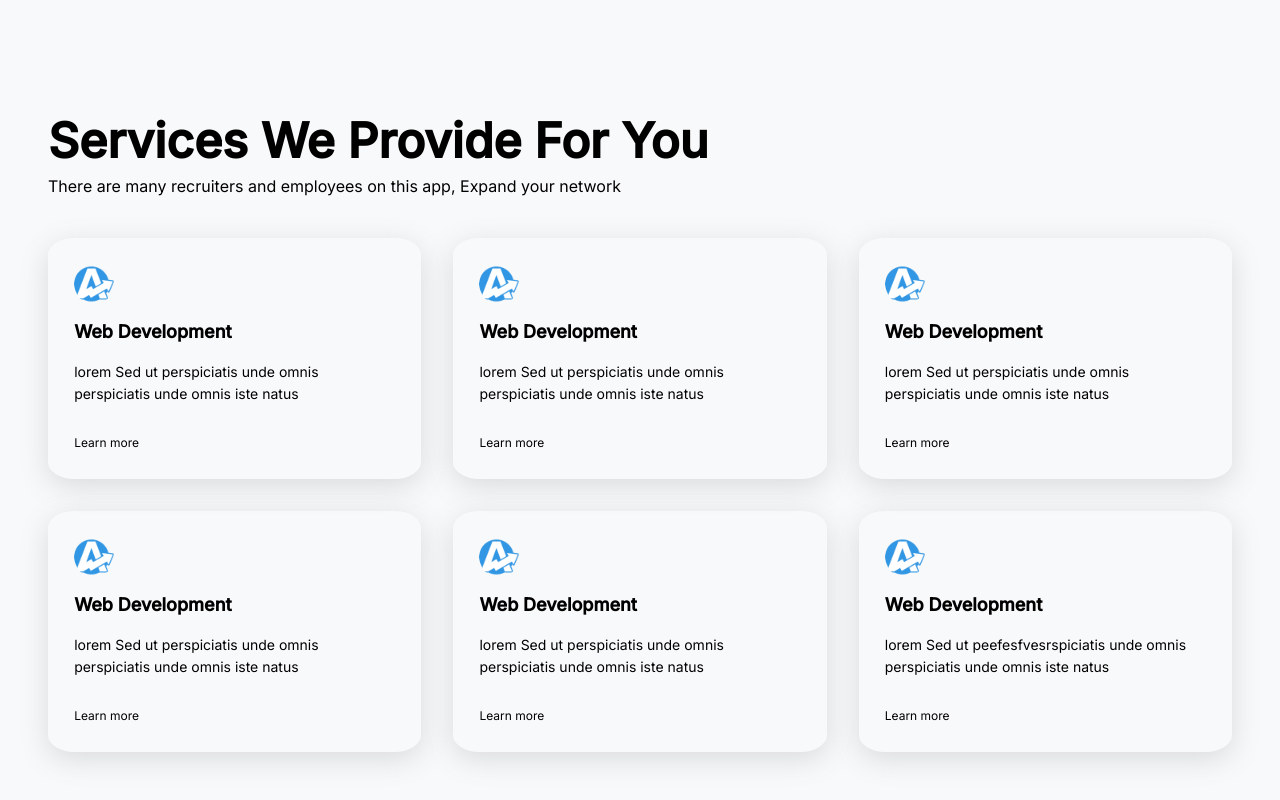
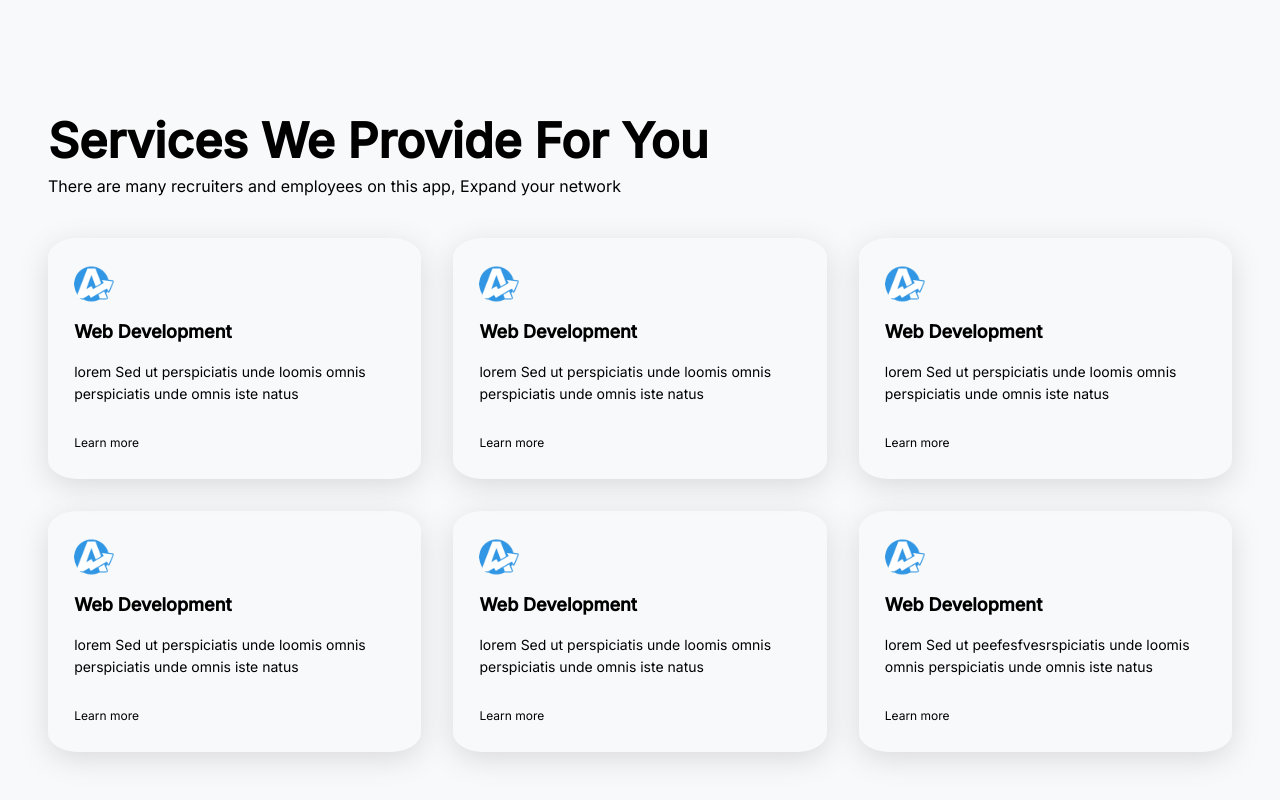
Before and after one commit to nuredin10/sera-job-portal, a Next.js app in the folder client-side/: page / in a window 1280 px wide. Shown: the part 770-1570 px from the top of the page. Built offline with nearby package versions, Linux system fonts and the light colour scheme.

Commit message:
Update index.js
changes on home pages (index.js)

```diff
--- a/client-side/src/pages/index.js
+++ b/client-side/src/pages/index.js
@@ -93,7 +93,7 @@ export default function Home({}) {
             </Box>
           </Grid>
           <Grid item lg={6} md={6} sm={12}>
-            <Box sx={{boxShadow: "rgba(100, 100, 111, 0.2) 0px 7px 29px 0px",borderRadius: '20%'}}>
+            <Box sx={{boxShadow: "rgba(100, 100, 111, 0.2) 0px 7px 29px 0px",borderRadius: '23%'}}>
               <Image
                 src="/homepage.svg"
                 layout="responsive"
@@ -116,62 +116,62 @@ export default function Home({}) {
           <Grid item lg={12} md={12} sm={12}>
             <Grid container spacing={4}>
               <Grid item lg={4} md={6} sm={12}>
-                <Box sx={{ p: '7%', boxShadow: "rgba(100, 100, 111, 0.2) 0px 7px 29px 0px", borderRadius: '7%'}}>
+                <Box sx={{ p: '7%', boxShadow: "rgba(100, 100, 111, 0.2) 0px 7px 29px 0px", borderRadius: '8%'}}>
                   <Avatar src='/logo.png' width='1%' height="1%"></Avatar>
                   <Typography color="black" variant="h6" my={2}>
                     Web Development
                   </Typography>
-                  <Typography mb={3} variant="subtitle2" color="black">lorem Sed ut perspiciatis unde omnis perspiciatis unde omnis iste natus</Typography>
+                  <Typography mb={3} variant="subtitle2" color="black">lorem Sed ut perspiciatis unde loomis omnis perspiciatis unde omnis iste natus</Typography>
                   <Typography variant='caption' color="black">Learn more</Typography>
                 </Box>
               </Grid>
               <Grid item lg={4} md={6} sm={12}>
-                <Box sx={{ p: '7%', boxShadow: "rgba(100, 100, 111, 0.2) 0px 7px 29px 0px", borderRadius: '7%'}}>
+                <Box sx={{ p: '7%', boxShadow: "rgba(100, 100, 111, 0.2) 0px 7px 29px 0px", borderRadius: '8%'}}>
                   <Avatar src='/logo.png' width='1%' height="1%"></Avatar>
                   <Typography color="black" variant="h6" my={2}>
                     Web Development
                   </Typography>
-                  <Typography mb={3} variant="subtitle2" color="black">lorem Sed ut perspiciatis unde omnis perspiciatis unde omnis iste natus</Typography>
+                  <Typography mb={3} variant="subtitle2" color="black">lorem Sed ut perspiciatis unde loomis omnis perspiciatis unde omnis iste natus</Typography>
                   <Typography variant='caption' color="black">Learn more</Typography>
                 </Box>
               </Grid>
               <Grid item lg={4} md={6} sm={12}>
-                <Box sx={{ p: '7%', boxShadow: "rgba(100, 100, 111, 0.2) 0px 7px 29px 0px", borderRadius: '7%'}}>
+                <Box sx={{ p: '7%', boxShadow: "rgba(100, 100, 111, 0.2) 0px 7px 29px 0px", borderRadius: '8%'}}>
                   <Avatar src='/logo.png' width='1%' height="1%"></Avatar>
                   <Typography color="black" variant="h6" my={2}>
                     Web Development
                   </Typography>
-                  <Typography mb={3} variant="subtitle2" color="black">lorem Sed ut perspiciatis unde omnis perspiciatis unde omnis iste natus</Typography>
+                  <Typography mb={3} variant="subtitle2" color="black">lorem Sed ut perspiciatis unde loomis omnis perspiciatis unde omnis iste natus</Typography>
                   <Typography variant='caption' color="black">Learn more</Typography>
                 </Box>
               </Grid>
               <Grid item lg={4} md={6} sm={12}>
-                <Box sx={{ p: '7%', boxShadow: "rgba(100, 100, 111, 0.2) 0px 7px 29px 0px", borderRadius: '7%'}}>
+                <Box sx={{ p: '7%', boxShadow: "rgba(100, 100, 111, 0.2) 0px 7px 29px 0px", borderRadius: '8%'}}>
                   <Avatar src='/logo.png' width='1%' height="1%"></Avatar>
                   <Typography color="black" variant="h6" my={2}>
                     Web Development
                   </Typography>
-                  <Typography mb={3} variant="subtitle2" color="black">lorem Sed ut perspiciatis unde omnis perspiciatis unde omnis iste natus</Typography>
+                  <Typography mb={3} variant="subtitle2" color="black">lorem Sed ut perspiciatis unde loomis omnis perspiciatis unde omnis iste natus</Typography>
                   <Typography variant='caption' color="black">Learn more</Typography>
                 </Box>
               </Grid>
               <Grid item lg={4} md={6} sm={12}>
-                <Box sx={{ p: '7%', boxShadow: "rgba(100, 100, 111, 0.2) 0px 7px 29px 0px", borderRadius: '7%'}}>
+                <Box sx={{ p: '7%', boxShadow: "rgba(100, 100, 111, 0.2) 0px 7px 29px 0px", borderRadius: '8%'}}>
                   <Avatar src='/logo.png' width='1%' height="1%"></Avatar>
                   <Typography color="black" variant="h6" my={2}>
                     Web Development
                   </Typography>
-                  <Typography mb={3} variant="subtitle2" color="black">lorem Sed ut perspiciatis unde omnis perspiciatis unde omnis iste natus</Typography>
+                  <Typography mb={3} variant="subtitle2" color="black">lorem Sed ut perspiciatis unde loomis omnis perspiciatis unde omnis iste natus</Typography>
                   <Typography variant='caption' color="black">Learn more</Typography>
                 </Box>
               </Grid>
               <Grid item lg={4} md={6} sm={12}>
-                <Box sx={{ p: '7%', boxShadow: "rgba(100, 100, 111, 0.2) 0px 7px 29px 0px", borderRadius: '7%'}}>
+                <Box sx={{ p: '7%', boxShadow: "rgba(100, 100, 111, 0.2) 0px 7px 29px 0px", borderRadius: '8%'}}>
                   <Avatar src='/logo.png' width='1%' height="1%"></Avatar>
                   <Typography color="black" variant="h6" my={2}>
                     Web Development
                   </Typography>
-                  <Typography mb={3} variant="subtitle2" color="black">lorem Sed ut peefesfvesrspiciatis unde omnis perspiciatis unde omnis iste natus</Typography>
+                  <Typography mb={3} variant="subtitle2" color="black">lorem Sed ut peefesfvesrspiciatis unde loomis omnis perspiciatis unde omnis iste natus</Typography>
                   <Typography variant='caption' color="black">Learn more</Typography>
                 </Box>
               </Grid>
```
